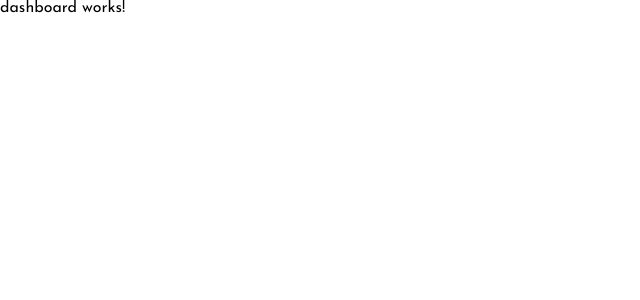
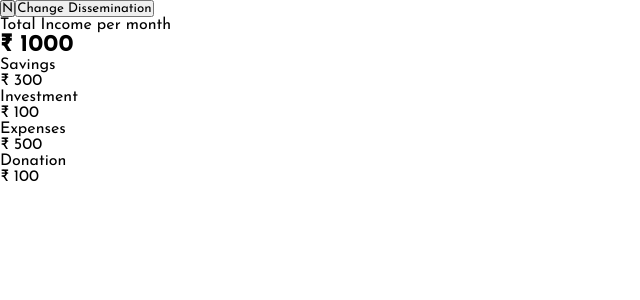
Before and after one commit to kj1352/wage-disseminator, an Angular app: page /dashboard in a window 1280 px wide. Shown: the top 300 px of the page, without its empty margins (0-640 px from the left). Built offline with nearby package versions, Linux system fonts and the light colour scheme.

Commit message:
Data structure and core functionality completed

```diff
--- a/src/app/app-routing.module.ts
+++ b/src/app/app-routing.module.ts
@@ -6,7 +6,7 @@ import { DashboardComponent } from './dashboard/dashboard.component';
 import { SettingsComponent } from './settings/settings.component';
 
 const routes: Routes = [
-    { path: '', redirectTo: 'login', pathMatch: 'full' },
+    { path: '', redirectTo: 'dashboard', pathMatch: 'full' },
     { path: 'login', component: LoginComponent, pathMatch: 'full' },
     { path: 'signup', component: SignupComponent, pathMatch: 'full' },
     { path: 'dashboard', component: DashboardComponent, pathMatch: 'full' },
--- a/src/app/app.module.ts
+++ b/src/app/app.module.ts
@@ -1,5 +1,6 @@
 import { BrowserModule } from '@angular/platform-browser';
 import { NgModule } from '@angular/core';
+import { FormsModule } from '@angular/forms';
 
 import { AppRoutingModule } from './app-routing.module';
 import { AppComponent } from './app.component';
@@ -18,7 +19,8 @@ import { SettingsComponent } from './settings/settings.component';
   ],
   imports: [
     BrowserModule,
-    AppRoutingModule
+    AppRoutingModule,
+    FormsModule
   ],
   providers: [],
   bootstrap: [AppComponent]
--- a/src/app/dashboard/dashboard.component.html
+++ b/src/app/dashboard/dashboard.component.html
@@ -1 +1,32 @@
-<p>dashboard works!</p>
+<section class="upfold">
+    <div class="container">
+        <button class="name-logo"> N </button>
+        <button class="settings-button"> Change Dissemination </button>
+    </div>
+    <section class="total-pay">
+        <p> Total Income per month </p>
+        <h2> {{ userCurrency.symbol }} {{ userMoneyTree.totalIncome }} </h2>
+    </section>
+</section>
+
+<ul class="dissemination-list">
+    <li>
+        <label> Savings </label>
+        <div class="value"> {{ getCalculatedAmount(userMoneyTree.savings) }} </div>
+    </li>
+
+    <li>
+        <label> Investment </label>
+        <div class="value"> {{ getCalculatedAmount(userMoneyTree.investment) }} </div>
+    </li>
+
+    <li>
+        <label> Expenses </label>
+        <div class="value"> {{ getCalculatedAmount(userMoneyTree.expenses) }} </div>
+    </li>
+
+    <li>
+        <label> Donation </label>
+        <div class="value"> {{ getCalculatedAmount(userMoneyTree.donation) }} </div>
+    </li>
+</ul>
--- a/src/app/dashboard/dashboard.component.ts
+++ b/src/app/dashboard/dashboard.component.ts
@@ -1,15 +1,45 @@
 import { Component, OnInit } from '@angular/core';
+
+export type IMoneyTree = {
+    totalIncome: number,
+    savings: number,
+    investment: number,
+    expenses: number,
+    donation: number
+};
+
+export type ICurrency = {
+    symbol: string,
+    name: string
+};
 
 @Component({
     selector: 'app-dashboard',
     templateUrl: './dashboard.component.html',
     styleUrls: ['./dashboard.component.scss']
 })
+
 export class DashboardComponent implements OnInit {
+    userCurrency: ICurrency = {
+        symbol: '₹',
+        name: 'Rupee'
+    };
+
+    userMoneyTree: IMoneyTree = {
+        totalIncome: 1000,
+        savings: 30,
+        investment: 10,
+        expenses: 50,
+        donation: 10
+    };
 
     constructor() { }
 
     ngOnInit() {
     }
 
+    getCalculatedAmount(percentage: number) {
+        return this.userCurrency.symbol + ' ' + (this.userMoneyTree.totalIncome * percentage / 100).toString();
     }
+
+}
--- a/src/index.html
+++ b/src/index.html
@@ -2,7 +2,7 @@
 <html lang="en">
 <head>
   <meta charset="utf-8">
-  <title>WageDisseminator</title>
+  <title>Wage Disseminator</title>
   <base href="/">
   <meta name="viewport" content="width=device-width, initial-scale=1">
   <link rel="icon" type="image/x-icon" href="favicon.ico">
```
Lines whose indentation alone changed are shown as unchanged.
